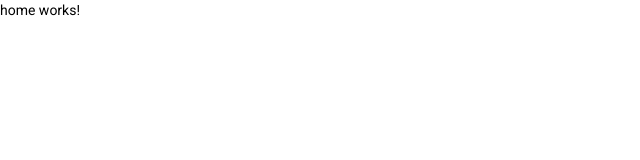
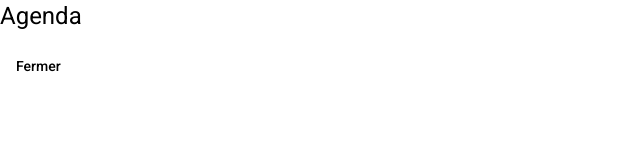
Before and after one commit to PixDay/League-of-Merline, an Angular app in the folder Web/: page /home in a window 1280 px wide. Shown: the top 160 px of the page, without its empty margins (0-640 px from the left). Built offline with nearby package versions, Linux system fonts and the light colour scheme.

Commit message:
Modal working fixed

```diff
--- a/Web/src/app/components/home/home.component.html
+++ b/Web/src/app/components/home/home.component.html
@@ -1 +1,7 @@
-<p>home works!</p>
+<h1 mat-dialog-title>Agenda</h1>
+<mat-dialog-content class="mat-typography">
+
+</mat-dialog-content>
+<mat-dialog-actions align="center">
+  <button mat-button mat-dialog-close class="button">Fermer</button>
+</mat-dialog-actions>
--- a/Web/src/app/components/sign-in/sign-in.component.html
+++ b/Web/src/app/components/sign-in/sign-in.component.html
@@ -24,7 +24,7 @@
       <mat-card fxLayout="column" fxLayoutAlign="space-around center">
         <h1>Agenda</h1>
         <mat-icon class="blue" aria-hidden="false" aria-label="Example home icon">event</mat-icon>
-        <button class="button" mat-flat-button color="primary" (click)="openDialog()">Détails</button>
+        <button class="button" mat-flat-button color="primary" (click)="openDialogAgenda()">Détails</button>
       </mat-card>
       <mat-card fxLayout="column" fxLayoutAlign="space-around center">
         <h1>Jeux</h1>
--- a/Web/src/app/components/sign-in/sign-in.component.ts
+++ b/Web/src/app/components/sign-in/sign-in.component.ts
@@ -1,5 +1,5 @@
 import { Component, OnInit } from '@angular/core';
-import { MatDialog, MatDialogConfig } from "@angular/material/dialog";
+import { MatDialog } from '@angular/material/dialog';
 import { HomeComponent } from '../home/home.component';
 
 @Component({
@@ -9,17 +9,17 @@ import { HomeComponent } from '../home/home.component';
 })
 export class SignInComponent implements OnInit {
 
-  constructor(private dialog: MatDialog) { }
+  constructor(public dialog: MatDialog) { }
 
   ngOnInit(): void {
   }
 
-  openDialog() {
-    const dialogConfig = new MatDialogConfig();
+  openDialogAgenda() {
+    const dialogRef = this.dialog.open(HomeComponent);
 
-    dialogConfig.disableClose = true;
-    dialogConfig.autoFocus = true;
+    dialogRef.afterClosed().subscribe(result => {
+      console.log(`Dialog result: ${result}`);
+    });
+  }
 
-    this.dialog.open(HomeComponent, dialogConfig);
-  }
 }
```
